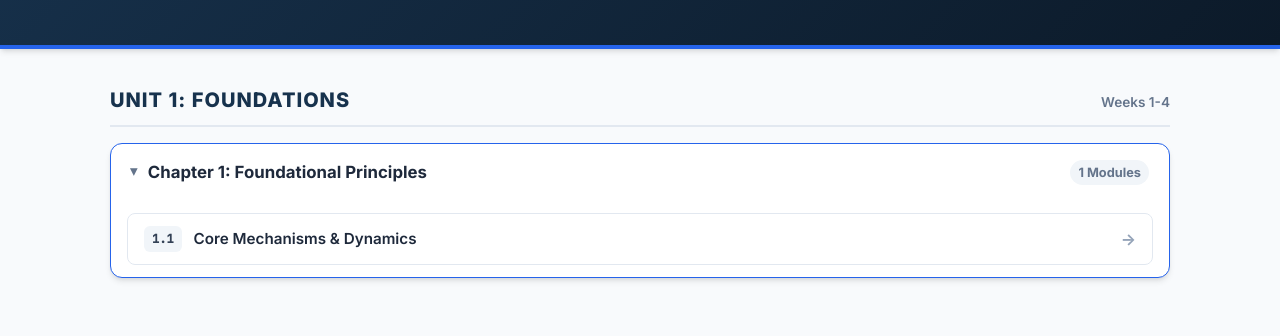
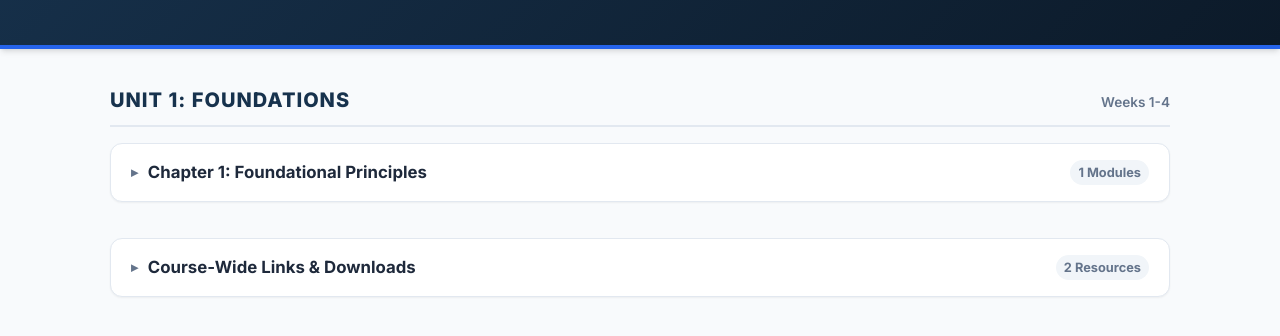
Before and after one commit to dominicstross/kinesiology-course-engine-template, a plain HTML site: page index.html in a window 1280 px wide. Shown: the part 182-518 px from the top of the page. Drawn offline with Linux system fonts and the light colour scheme.

Commit message:
Collapse all accordions by default and surface Course-Wide Links & Downloads on index.html

```diff
--- a/index.html
+++ b/index.html
@@ -383,8 +383,6 @@
           (unit.chapters || []).forEach((ch, chIdx) => {
             const details = document.createElement("details");
             details.className = "chapter-accordion";
-            // Keep first chapter open by default
-            if (uIdx === 0 && chIdx === 0) details.open = true;
 
             let modLinksHtml = "";
             (ch.modules || []).forEach(m => {
@@ -432,7 +430,82 @@
       }
     }
 
-    document.addEventListener("DOMContentLoaded", loadCoursePortal);
+
+    async function loadCourseWideDownloads() {
+      const container = document.getElementById("unitsContainer") || document.querySelector("main.container") || document.querySelector(".container");
+      if (!container) return;
+
+      try {
+        const res = await fetch(`downloads/manifest.json?t=${Date.now()}`);
+        if (!res.ok) return;
+        const data = await res.json();
+
+        const isGeneral = (s) => {
+          const v = String(s || "general").trim().toLowerCase();
+          return !v || v === "general" || v === "course-wide resources";
+        };
+
+        const files = (data.files || []).filter(f => isGeneral(f.scope));
+        const links = (data.links || []).filter(l => isGeneral(l.scope));
+        const total = files.length + links.length;
+        if (total === 0) return;
+
+        const sec = document.createElement("section");
+        sec.style.marginTop = "28px";
+
+        const details = document.createElement("details");
+        details.className = "chapter-accordion";
+
+        let itemsHtml = "";
+        files.forEach(f => {
+          itemsHtml += `
+            <a href="${f.path}" download class="module-card">
+              <div class="module-card-body">
+                <span class="module-id-badge">${f.ext || "FILE"}</span>
+                <span class="module-title-text">${f.title} <span style="color:var(--slate-400); font-size:0.82rem;">(${f.size})</span></span>
+              </div>
+              <span class="module-arrow">&darr;</span>
+            </a>
+          `;
+        });
+        links.forEach(l => {
+          itemsHtml += `
+            <a href="${l.url}" target="_blank" rel="noopener noreferrer" class="module-card">
+              <div class="module-card-body">
+                <span class="module-id-badge">LINK</span>
+                <span class="module-title-text">${l.title}${l.description ? ` <span style="color:var(--slate-500); font-size:0.84rem; font-weight:400;">— ${l.description}</span>` : ""}</span>
+              </div>
+              <span class="module-arrow">&nearr;</span>
+            </a>
+          `;
+        });
+
+        details.innerHTML = `
+          <summary>
+            <div class="summary-left">
+              <span class="chapter-chevron">&#9656;</span>
+              <span class="chapter-name">Course-Wide Links &amp; Downloads</span>
+            </div>
+            <span class="module-count">${total} Resources</span>
+          </summary>
+          <div class="chapter-content">
+            <div class="module-list">
+              ${itemsHtml}
+            </div>
+          </div>
+        `;
+
+        sec.appendChild(details);
+        container.appendChild(sec);
+      } catch (err) {
+        console.warn("No course-wide downloads manifest found:", err);
+      }
+    }
+
+    document.addEventListener("DOMContentLoaded", async () => {
+      await loadCoursePortal();
+      await loadCourseWideDownloads();
+    });
   </script>
 </body>
 </html>
```
